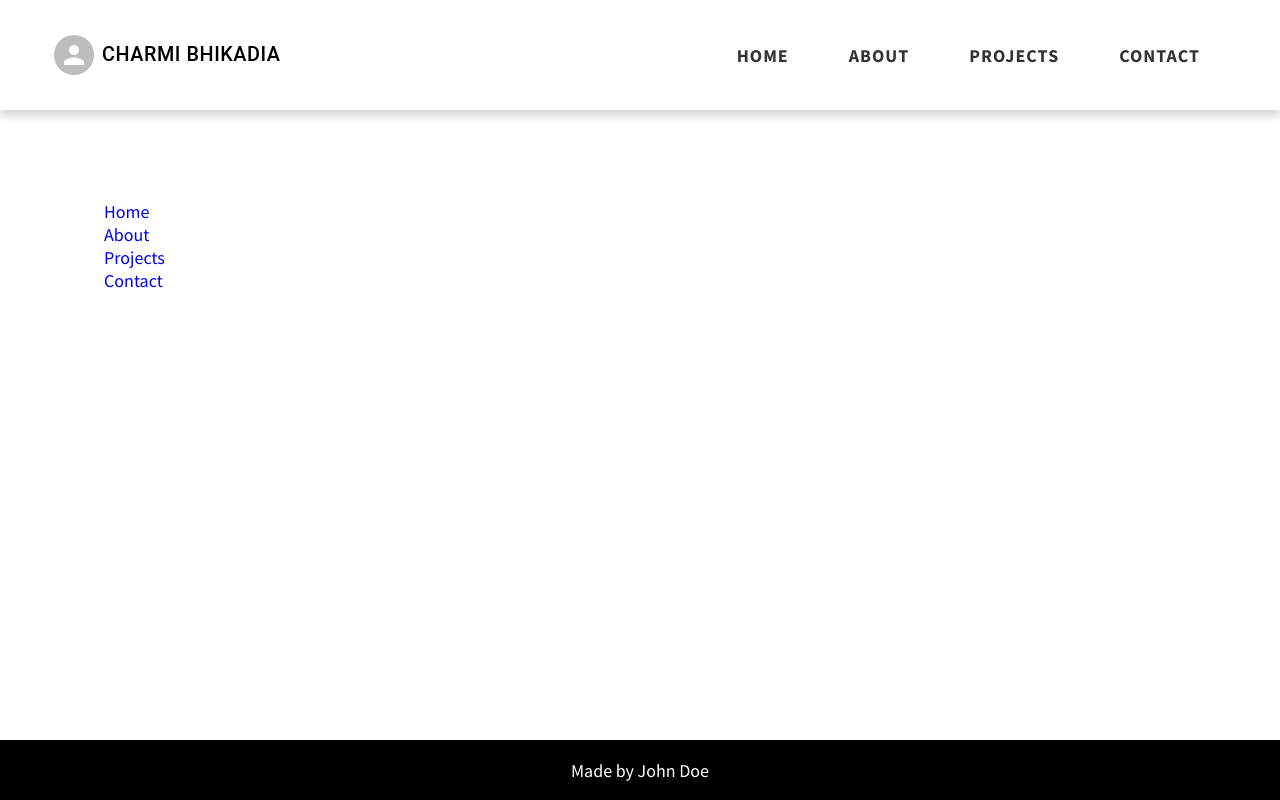
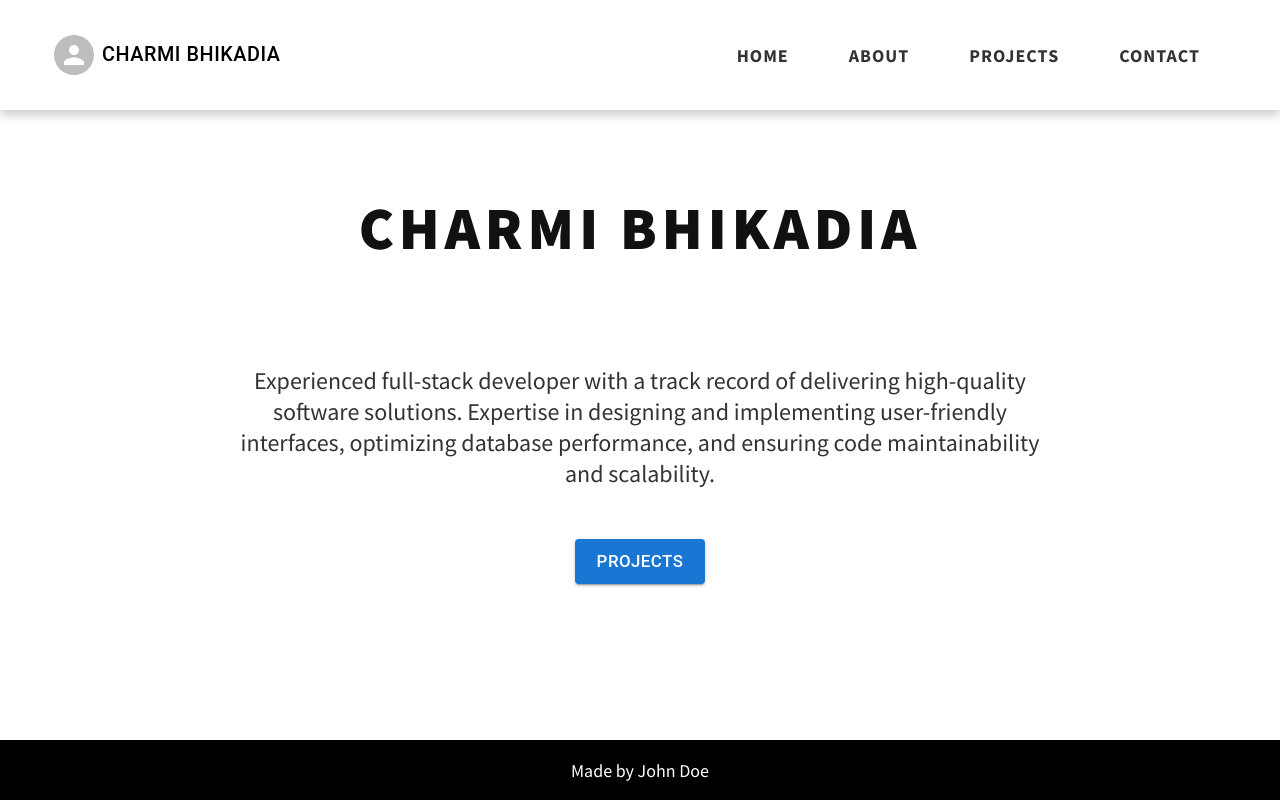
Before and after one commit to CharmiBhikadiya/fullstack, a Next.js app: page / in a window 1280 px wide. Built offline with nearby package versions, Linux system fonts and the light colour scheme.

Commit message:
add name, summary,  projects button click function

```diff
--- a/src/pages/contact/index.js
+++ b/src/pages/contact/index.js
@@ -1,3 +1,3 @@
-export default function Contact() {
+export default function ContactPage() {
     return <h1>Contact</h1>
 }
--- a/src/pages/index.tsx
+++ b/src/pages/index.tsx
@@ -1,27 +1,32 @@
-import Head from 'next/head'
-import styles from '@/styles/Home.module.css'
+import {useRouter} from 'next/router'
+import { Button } from '@mui/material';
+import styles from '../styles/Home.module.css'
 
-export default function Home() {
+export default function Home({name, summary}) {
+  const router = useRouter()
   return (
-    <>
-      <main>
-        <div className={styles.description}>
-          <div className={styles.grid}>
-          <div>
-              <a className={styles.card} href='/index.tsx'>Home</a>
-            </div>
-            <div>
-              <a className={styles.card} href='/about'>About</a>
-            </div>
-            <div>
-              <a className={styles.card} href='/projects'>Projects</a>
-            </div>
-            <div>
-              <a className={styles.card} href='/contact'>Contact</a>
-            </div>
-          </div>
+    <section className={styles.Home}>
+        <h1 className={styles.Name}>{name}</h1>
+        <div className={styles.Summary}>{summary}</div>
+        <div>
+          <Button
+            variant='contained'
+            size='large'
+            onClick={() => router.push('/projects')}
+          >
+            Projects
+          </Button>
         </div>
-      </main>
-    </>
-  )
+    </section>
+  );
 }
+
+export async function getStaticProps() {
+  //get data from an api
+  return {
+    props: {
+    name: "Charmi Bhikadia",
+    summary: 'Experienced full-stack developer with a track record of delivering high-quality software solutions. Expertise in designing and implementing user-friendly interfaces, optimizing database performance, and ensuring code maintainability and scalability.'
+    },
+ }
+}
--- a/src/pages/projects/index.js
+++ b/src/pages/projects/index.js
@@ -1,3 +1,3 @@
-export default function Projects() {
+export default function ProjectsPage() {
     return <h1>Projects</h1>
 }
```
